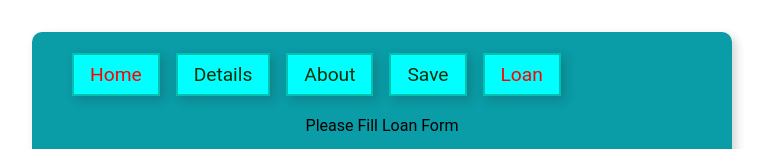
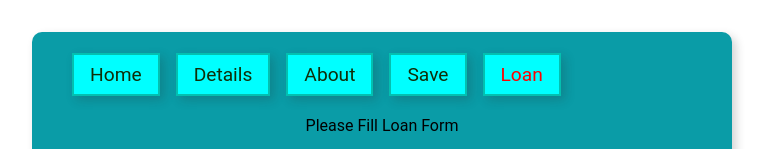
Before and after one commit to Moses-Oyelade/eagle-safe, a React (Create React App) app: page /loan in a window 1280 px wide. Shown: the top 149 px of the page, without its empty margins (258-1028 px from the left). Built offline with nearby package versions, Linux system fonts and the light colour scheme.

Commit message:
router link modified

```diff
--- a/src/NavBar.js
+++ b/src/NavBar.js
@@ -14,7 +14,7 @@
       <nav className="nav">
         <ul className="navlink">
           <li>
-            <NavLink to="/">Home</NavLink>
+            <NavLink exact to="/">Home</NavLink>
           </li>
           <li>
             <NavLink to="/details">Details</NavLink>
```
